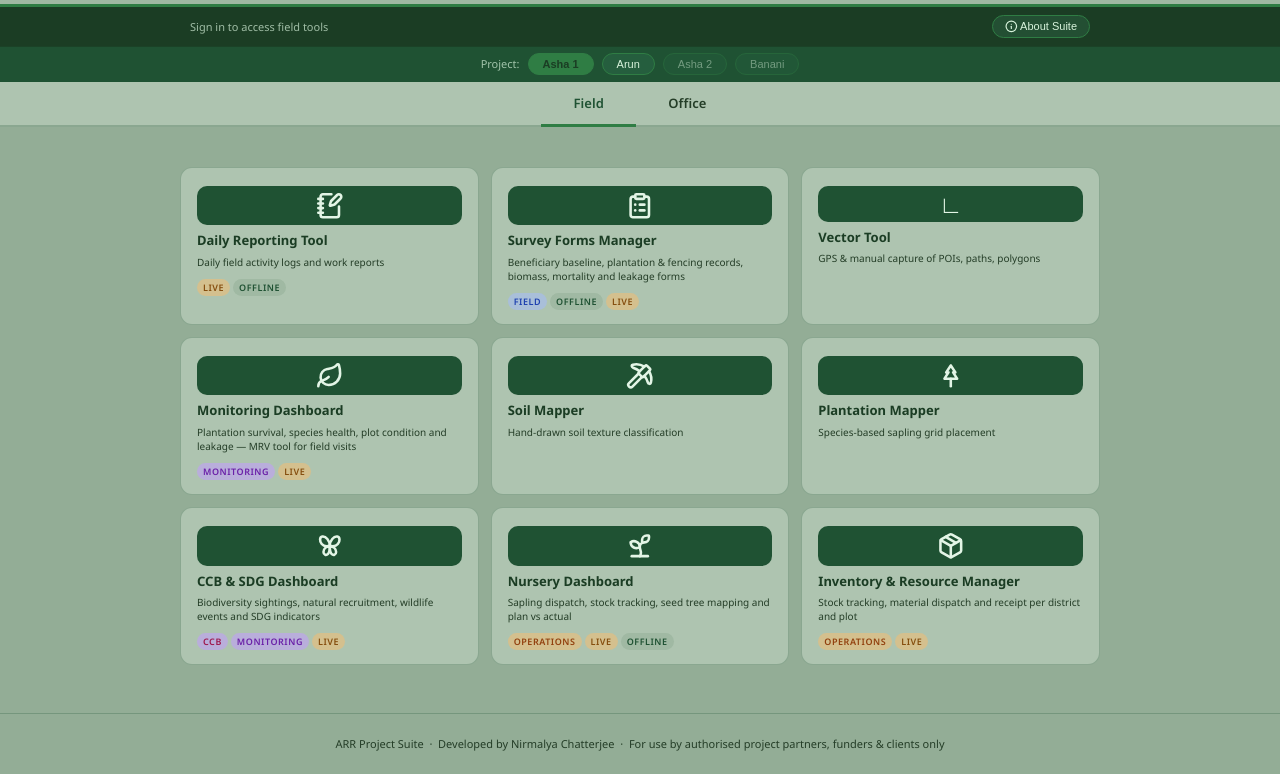
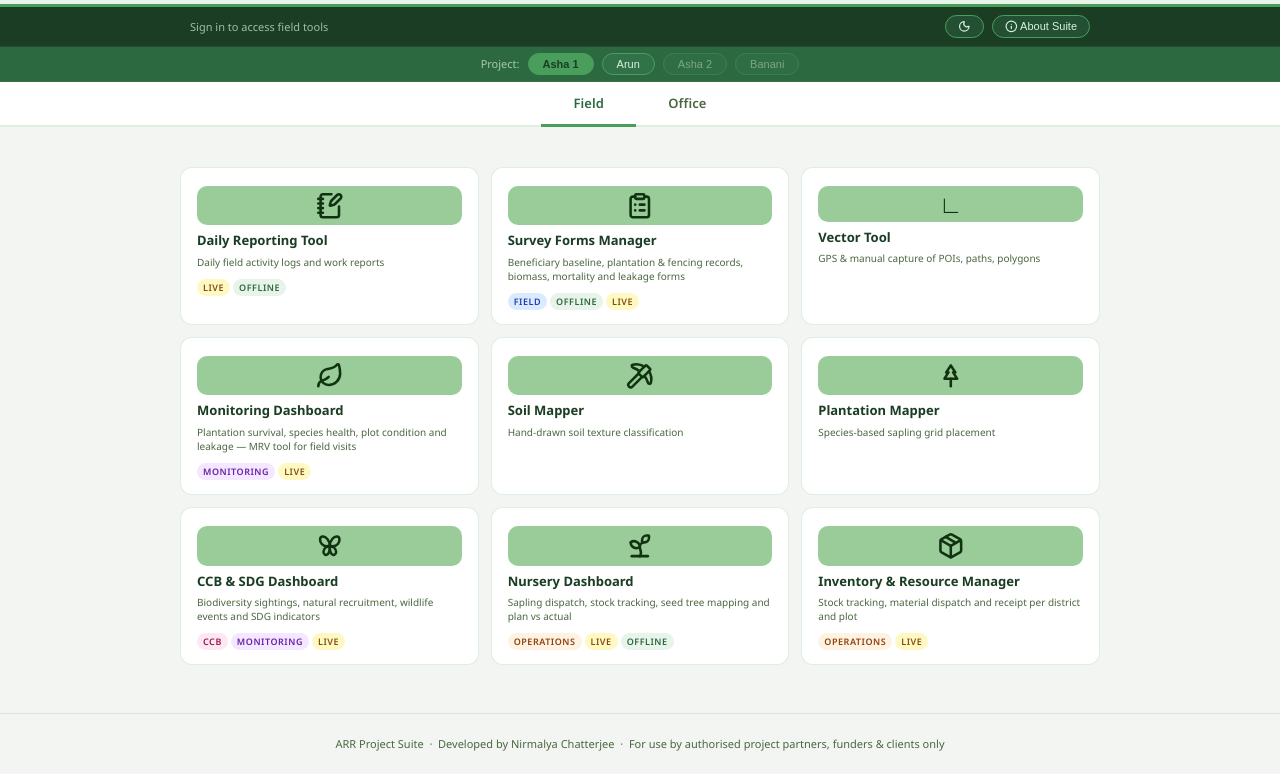
Before and after one commit to forestsoil/ARRmapper, a plain HTML site: page launcher.html in a window 1280 px wide. Shown: the part 146-920 px from the top of the page. Drawn offline with Linux system fonts and the light colour scheme.

Commit message:
Revert "overall mid-tone theme-ing"
This reverts commit dadb055c8f57ce95eff1d704fded99c1bffc3074.

```diff
--- a/arr-shared.css
+++ b/arr-shared.css
@@ -1,7 +1,7 @@
 /* ═══════════════════════════════════════════════════════════════════════
    arr-shared.css  —  ARR Suite shared design tokens & base styles
    Served from GitHub Pages root. Included by all applets.
-   v5 · mid-tone only (light/dark removed; +--green-pale, --field)
+   v1 · 2026-08-21
    ═══════════════════════════════════════════════════════════════════════ */
 
 /* ── Google Fonts ──────────────────────────────────────────────────── */
@@ -11,34 +11,32 @@
 :root {
   /* Brand greens */
   --forest: #1b3d24;
-  --canopy: #1f5233;
-  --leaf:   #2f7d44;
+  --canopy: #2d6940;
+  --leaf:   #4a9e5c;
   --mist:   #d8f3dc;   /* text/chip on dark green surfaces */
-  --mint:   #a0b9a3;   /* mid surface tint: headers, card surfaces */
-  --pale:   #93ad96;
+  --mint:   #e8f3e9;   /* light background tint: headers, card surfaces */
+  --pale:   #f2f5f1;
 
   /* Semantic surface + text */
   --bg:     var(--pale);
-  --card:   #aec4b0;
-  --ink:    #0c180c;
-  --mid:    #243d27;
-  --dim:    #3f5f43;   /* 3.9:1 on card — decorative/meta only */
-  --rule:   rgba(31,82,51,.25);
-  --border: #7a957e;
+  --card:   #ffffff;
+  --ink:    #0f1c0e;
+  --mid:    #4a6741;
+  --dim:    #7a9e7e;
+  --rule:   rgba(74,158,92,.18);
+  --border: #c8ddd2;
 
   /* Status colours */
-  --amber:       #7a3a05;
-  --amber-pale:  #d4c08e;
-  --red:         #7f1414;
-  --red-pale:    #d4a5a0;
-  --teal:        #0e4a56;
-  --teal-pale:   #9cc7c4;
-  --violet:      #4c1d95;
-  --violet-pale: #b9aedb;
-  --blue:        #1a3478;
-  --blue-pale:   #a9bfd9;
-  --green-pale:  #9cc7a8;
-  --field:       #c3d4c4;   /* input / inset field surface */
+  --amber:       #b45a0c;
+  --amber-pale:  #fef3e2;
+  --red:         #9b1c1c;
+  --red-pale:    #fde8e8;
+  --teal:        #0e5f6e;
+  --teal-pale:   #e0f4f7;
+  --violet:      #5b21b6;
+  --violet-pale: #ede9fe;
+  --blue:        #1e40af;
+  --blue-pale:   #dbeafe;
 
   /* Project identity */
   --asha1:  #1a5c38;
@@ -48,11 +46,42 @@
 
   /* Layout */
   --radius: 10px;
-  --shadow: 0 2px 10px rgba(0,0,0,.15);
+  --shadow: 0 2px 10px rgba(0,0,0,.07);
 
   /* Typography */
   --font: 'Noto Sans', 'Segoe UI', system-ui, sans-serif;
   --mono: 'Cascadia Code', 'Fira Mono', monospace;
+}
+
+/* ── Dark mode overrides ────────────────────────────────────────────── */
+[data-theme="dark"] {
+  --forest: #0d2414;
+  --canopy: #2d6a4f;
+  --leaf:   #4ade80;
+  --mist:   #d8f3dc;
+  --mint:   #1a3020;   /* dark-mode equivalent of light mint surface */
+  --pale:   #0f1c14;
+
+  --bg:     var(--pale);
+  --card:   #1c2a17;
+  --ink:    #e8f4e8;
+  --mid:    #a0ccaa;
+  --dim:    #5a8060;
+  --rule:   rgba(74,222,128,.15);
+  --border: #2a3d20;
+
+  --amber:       #fbbf24;
+  --amber-pale:  #2a1e08;
+  --red:         #fca5a5;
+  --red-pale:    #3b0d0d;
+  --teal:        #6ee7b7;
+  --teal-pale:   #0e2a30;
+  --violet:      #c4b5fd;
+  --violet-pale: #2e1a4a;
+  --blue:        #93c5fd;
+  --blue-pale:   #1e3060;
+
+  --shadow: 0 2px 10px rgba(0,0,0,.35);
 }
 
 /* ── Base reset ─────────────────────────────────────────────────────── */
@@ -73,7 +102,7 @@ html, body {
 /* Used for: 🏠 Suite link, user chip, theme toggle, back links        */
 .arr-chip {
   font-size: 11px;
-  background: rgba(31,82,51,.14);
+  background: rgba(74,158,92,.12);
   border: 1px solid var(--leaf);
   border-radius: 20px;
   padding: 4px 11px;
@@ -88,7 +117,15 @@ html, body {
   line-height: 1.6;
 }
 .arr-chip:hover {
-  background: rgba(31,82,51,.26);
+  background: rgba(74,158,92,.25);
+}
+[data-theme="dark"] .arr-chip {
+  color: var(--mist);
+  background: rgba(74,222,128,.10);
+  border-color: var(--leaf);
+}
+[data-theme="dark"] .arr-chip:hover {
+  background: rgba(74,222,128,.22);
 }
 
 /* ── Extended tokens used by applets ───────────────────────────────── */
@@ -103,6 +140,7 @@ html, body {
   --warn:     var(--red);        /* applet alias → arr-shared --red */
   --warn-bg:  var(--red-pale);   /* applet alias → arr-shared --red-pale */
 }
+/* Dark mode aliases inherit automatically from arr-shared dark overrides */
 
 /* ── Topbar / header overflow guard ────────────────────────────────── */
 /* Apply .arr-topbar to any sticky header to prevent mobile portrait    */
@@ -132,11 +170,12 @@ html, body {
 }
 
 /* ── Icons (arr-icons.js) ───────────────────────────────────────────────
-   Tile palette — mid: #e3f5e6 on #1f5233.
+   Tile palette — light: #113311 on #99cc99 · dark: #99cc99 on #113311.
    Used by .arr-ic-tile, launcher .card-icon and nursery .tile-icon.
    Inline icons follow the surrounding text colour (stays legible on the
    dark-green headers and keeps amber/red status colours).               */
-:root { --arr-icon-fg: #e3f5e6; --arr-icon-bg: #1f5233; }
+:root { --arr-icon-fg: #113311; --arr-icon-bg: #99cc99; }
+[data-theme="dark"] { --arr-icon-fg: #99cc99; --arr-icon-bg: #113311; }
 .arr-ic { flex: none; }
 .arr-ig { position: relative; display: inline-block; width: 1.15em; height: 1.15em; vertical-align: -0.2em; line-height: 1; flex: none; }
 .arr-ig:not(:last-child) { margin-right: 0.2em; }
@@ -160,6 +199,3 @@ html, body {
 #toast.success { background: #166534; }
 #toast.warn    { background: #92400e; }
 #toast.error   { background: #991b1b; }
-
-/* ── Single theme: hide legacy light/dark toggles ───────────────────── */
-.theme-toggle#theme-toggle-btn, #theme-toggle-btn, [data-arr-theme-toggle] { display: none !important; }
--- a/bundle_manifest.json
+++ b/bundle_manifest.json
@@ -92,5 +92,5 @@
     "lib_unpkg.com_leaflet_1.9.4_dist_leaflet.css",
     "lib_unpkg.com_leaflet_1.9.4_dist_leaflet.js"
   ],
-  "zip_size": 8627476
+  "zip_size": 8641474
 }
--- a/bundle_ver.json
+++ b/bundle_ver.json
@@ -1,5 +1,5 @@
 {
-  "version": "6e4245eaf81c",
-  "built": 1795279834,
+  "version": "53d8252dc2d2",
+  "built": 1795257587,
   "min_built": 0
 }
--- a/launcher.html
+++ b/launcher.html
@@ -9,24 +9,29 @@
 <link rel="icon" href="pwa_icon_light.png" media="(prefers-color-scheme: light)">
 <link rel="icon" href="pwa_icon_dark.png" media="(prefers-color-scheme: dark)">
 <link rel="apple-touch-icon" href="pwa_icon_dark.png">
-<meta name="theme-color" content="#1b3d24">
+<meta name="theme-color" content="#f0fdf4" media="(prefers-color-scheme: light)">
+<meta name="theme-color" content="#1a3d2b" media="(prefers-color-scheme: dark)">
 <link rel="stylesheet" href="arr-shared.css">
 <script>
-(function(){ try{localStorage.removeItem('arr_theme')}catch(e){} document.documentElement.removeAttribute('data-theme'); })();
+(function(){ const t=localStorage.getItem('arr_theme')||'light'; if(t==='dark') document.documentElement.setAttribute('data-theme','dark'); })();
 </script>
-<title>ARR Project Suite v56</title>
+<title>ARR Project Suite v55</title>
 <!-- launcher_landing_v55.html — About Suite access labels: All / Restricted project users -->
 <style>
 *{box-sizing:border-box;margin:0;padding:0}
 :root{ --card-name: var(--forest); }
+[data-theme="dark"]{ --card-name: var(--mist); }
 body{background:var(--bg);color:var(--ink);min-height:100vh;transition:background .2s,color .2s}
 header{background:var(--mint);padding:20px 32px;display:flex;flex-direction:row;
   align-items:center;justify-content:center;border-bottom:3px solid var(--leaf);transition:background .2s}
+[data-theme="dark"] header{background:var(--forest)}
 .hdr-inner{display:flex;align-items:center;gap:18px;width:100%;max-width:960px;justify-content:center}
 header img{width:110px;height:110px;object-fit:contain;flex-shrink:0}
 .hdr-text{display:flex;flex-direction:column;gap:4px}
 .hdr-text h1{font-size:26px;font-weight:700;color:var(--forest);letter-spacing:-.01em;line-height:1.2;transition:color .2s}
+[data-theme="dark"] .hdr-text h1{color:var(--mist)}
 .hdr-text p{font-size:12px;color:var(--forest);opacity:.7;line-height:1.6;max-width:340px;transition:color .2s}
+[data-theme="dark"] .hdr-text p{color:var(--mist)}
 .auth-bar{background:var(--forest);display:flex;align-items:center;
   padding:8px 20px;font-size:12px;color:var(--mist);justify-content:center;
   transition:background .2s,color .2s;border-bottom:1px solid var(--rule)}
@@ -74,13 +79,13 @@ main{max-width:960px;margin:0 auto;padding:20px 20px 48px}
 .card-tags{display:flex;flex-wrap:wrap;gap:3px;margin-top:4px}
 .tag{font-size:9px;font-weight:600;letter-spacing:.06em;text-transform:uppercase;
   padding:2px 6px;border-radius:20px;background:var(--mint);color:var(--canopy)}
-.tag.new{background:var(--amber-pale,#fef9c3);color:#854d0e}
-.tag.soon{background:var(--mint,#f3f4f6);color:var(--mid,#9ca3af)}
-.tag.field{background:var(--blue-pale,#dbeafe);color:#1e40af}
-.tag.ccb{background:var(--violet-pale,#fce7f3);color:#9d174d}
-.tag.analysis{background:var(--teal-pale,#e0f4f7);color:#0e5f6e}
-.tag.monitoring{background:var(--violet-pale,#f3e8ff);color:#6b21a8}
-.tag.operations{background:var(--amber-pale,#fef3e2);color:#92400e}
+.tag.new{background:#fef9c3;color:#854d0e}
+.tag.soon{background:#f3f4f6;color:#9ca3af}
+.tag.field{background:#dbeafe;color:#1e40af}
+.tag.ccb{background:#fce7f3;color:#9d174d}
+.tag.analysis{background:#e0f4f7;color:#0e5f6e}
+.tag.monitoring{background:#f3e8ff;color:#6b21a8}
+.tag.operations{background:#fef3e2;color:#92400e}
 .card-arrow{position:absolute;bottom:14px;right:14px;font-size:14px;
   color:var(--accent,var(--leaf));opacity:0;transition:opacity .15s,transform .15s}
 .app-card:hover .card-arrow{opacity:1;transform:translateX(3px)}
@@ -128,7 +133,9 @@ footer a:hover{color:var(--canopy)}
   main{padding:16px 12px 40px}
   .grid{grid-template-columns:1fr}
 
-  #feat-box{width:95vw;height:80vh;min-width:unset}}</style>
+  #feat-box{width:95vw;height:80vh;min-width:unset}
+}
+</style>
 <script src="https://accounts.google.com/gsi/client" async defer></script>
 <script>
 /* arr-icons.js — inlined by make_bundle.py v10 */
@@ -290,6 +297,7 @@ function arrIconSweep(root) {
     <span id="auth-user-pill" class="user-pill" style="display:none"></span>
     <button id="auth-signout-btn" onclick="launcherSignOut()" style="display:none;font-size:11px;padding:4px 10px;background:rgba(82,183,136,.15);border:1px solid var(--leaf);border-radius:20px;color:var(--mist);cursor:pointer">Sign out</button>
     <div class="auth-bar-right">
+      <button class="theme-toggle" id="theme-toggle-btn" onclick="toggleTheme()" title="Toggle dark/light mode">🌙</button>
       <button class="theme-toggle" onclick="openFeatList()" title="About">ℹ️ About Suite</button>
     </div>
   </div>
@@ -589,7 +597,25 @@ const IS_IOS = /iP(hone|ad|od)/.test(navigator.userAgent) ||
 // ── Launcher auth ─────────────────────────────────────────────────
 const OAUTH_CLIENT_ID = '712889656596-385d3fgsju3dfi5mdvub6ieqajuebi1g.apps.googleusercontent.com';
 
+function toggleTheme() {
+  const isDark = document.documentElement.getAttribute('data-theme') === 'dark';
+  const next = isDark ? 'light' : 'dark';
+  if (next === 'dark') document.documentElement.setAttribute('data-theme', 'dark');
+  else document.documentElement.removeAttribute('data-theme');
+  localStorage.setItem('arr_theme', next);
+  document.getElementById('theme-toggle-btn').textContent = next === 'dark' ? '☀️' : '🌙';
+  const logo = document.getElementById('suite-logo');
+  if (logo) logo.src = next === 'dark' ? 'logo_dark.png' : 'logo_light.png';
+}
 
+function applyStoredTheme() {
+  const isDark = document.documentElement.getAttribute('data-theme') === 'dark';
+  const btn = document.getElementById('theme-toggle-btn');
+  if (btn) btn.textContent = isDark ? '☀️' : '🌙';
+  const logo = document.getElementById('suite-logo');
+  if (logo) logo.src = isDark ? 'logo_dark.png' : 'logo_light.png';
+}
+applyStoredTheme();
 
 function launcherInit() {
   const params   = new URLSearchParams(window.location.search);
```
Also changed, not shown: index.html (+35 -6 lines), 1 other file.
